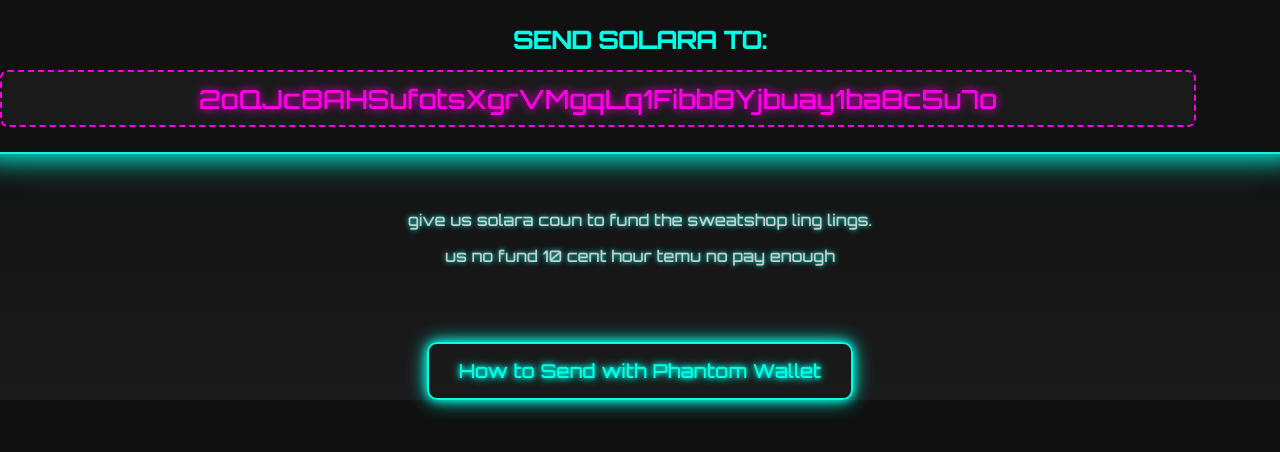
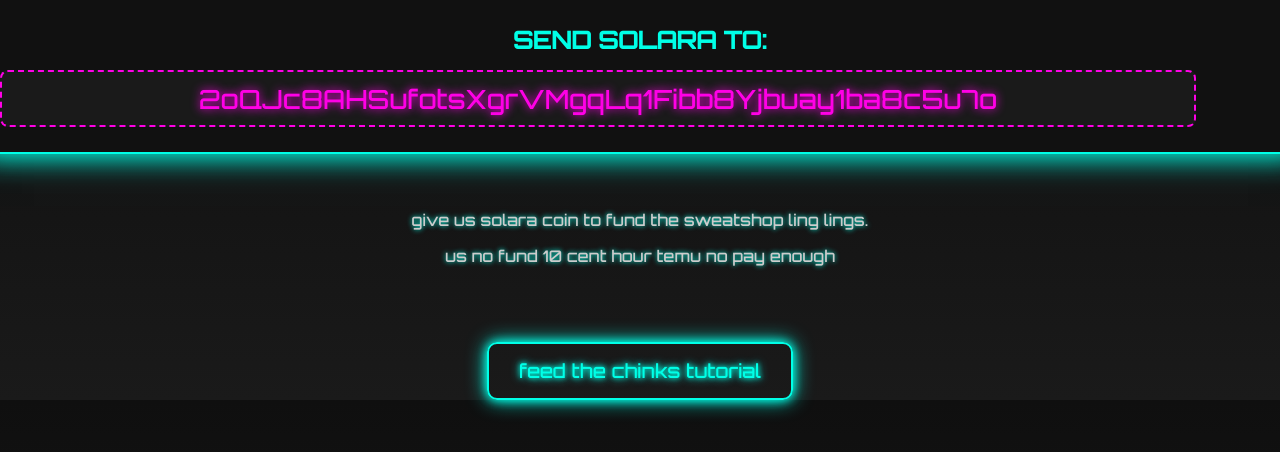
Before and after one commit to skinnywhiteguys/SkinnyWhiteGuys, a plain HTML site: page index.html in a window 1280 px wide. Drawn offline with Linux system fonts and the light colour scheme.

Commit message:
Update index.html

```diff
--- a/index.html
+++ b/index.html
@@ -17,12 +17,12 @@
   </div>
 
   <div class="reason-text">
-    <p>give us solara coun to fund the sweatshop ling lings.</p>
+    <p>give us solara coin to fund the sweatshop ling lings.</p>
     <p>us no fund 10 cent hour temu no pay enough</p>
   </div>
 
   <div class="button-container">
-    <a href="how-to-send.html" class="neon-button">How to Send with Phantom Wallet</a>
+    <a href="how-to-send.html" class="neon-button">feed the chinks tutorial </a>
   </div>
 
   <script>
```
